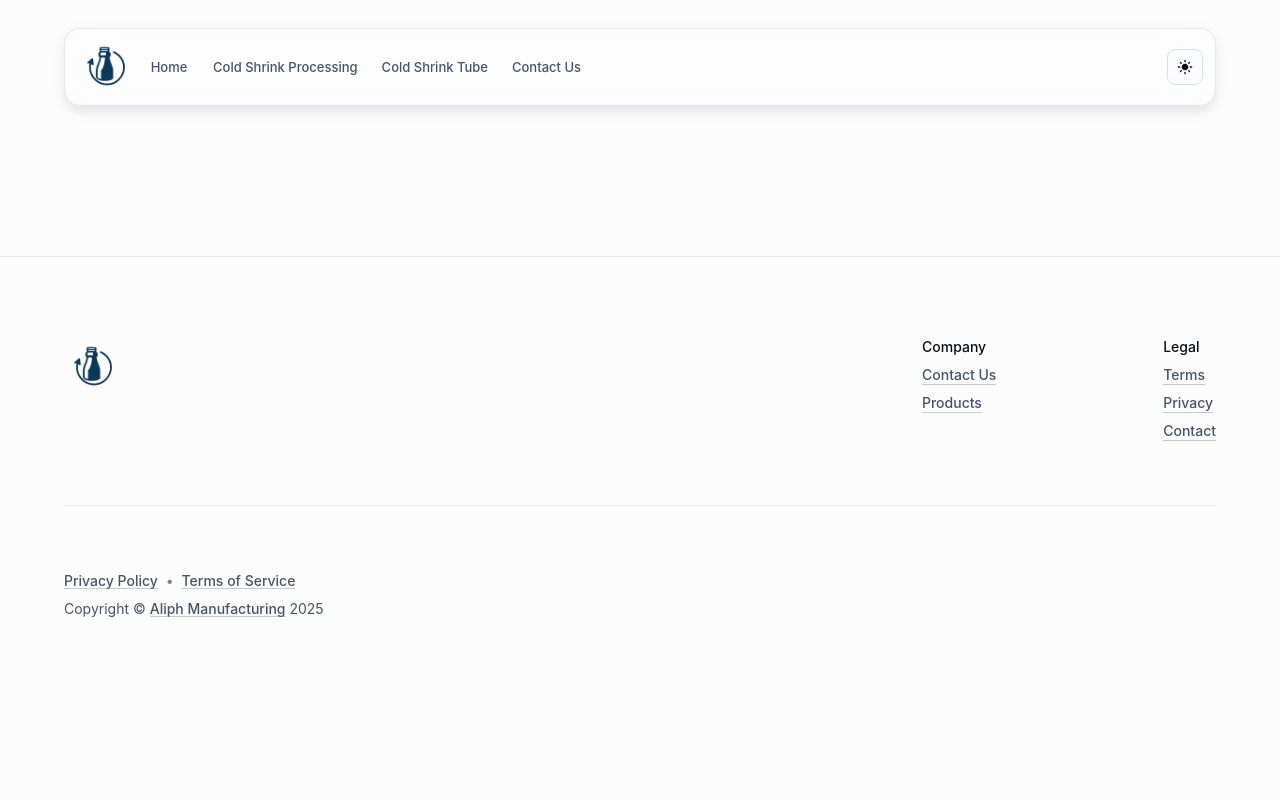
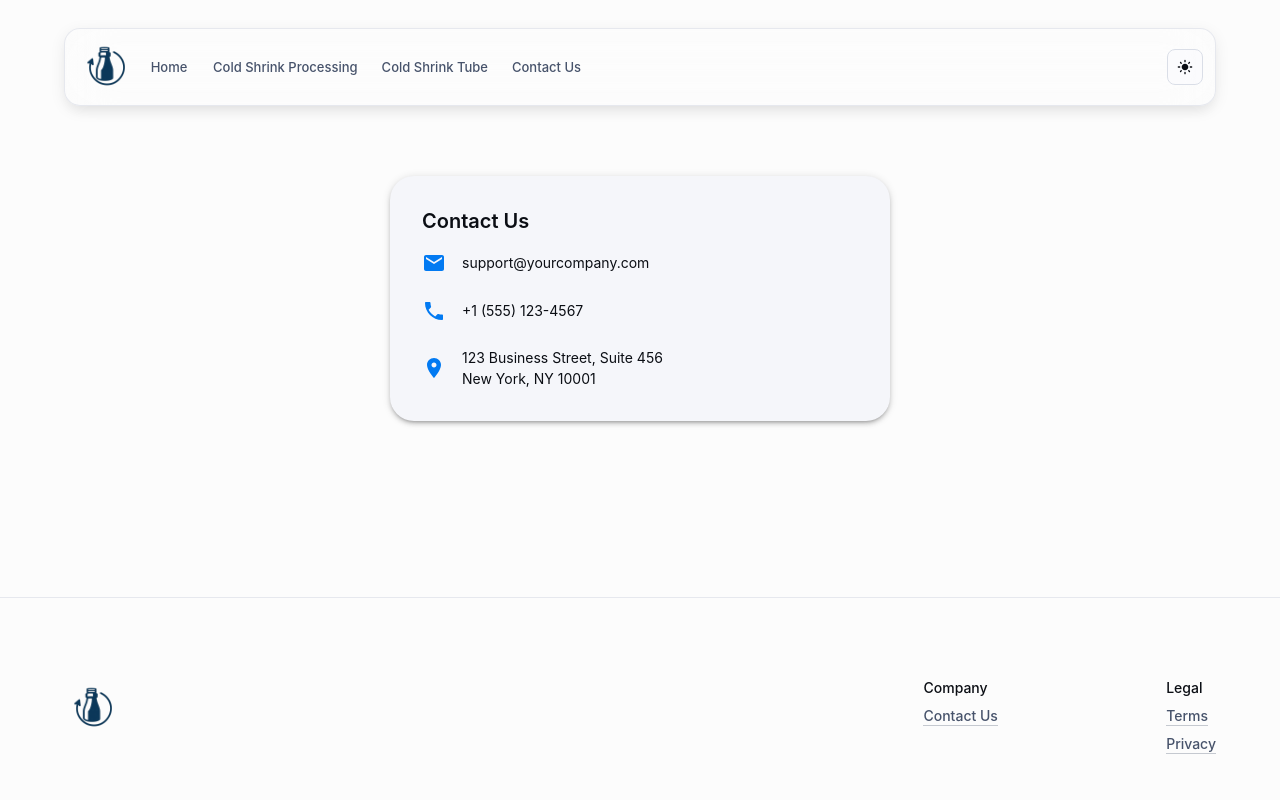
Before and after one commit to AliShahbazzz/aliph, a React (Vite) app: page /contact-us in a window 1280 px wide. Shown: the top 800 px of the page. Built offline with nearby package versions, Linux system fonts and the light colour scheme.

Commit message:
Contact us updated

```diff
--- a/src/App.tsx
+++ b/src/App.tsx
@@ -6,7 +6,15 @@ import AppTheme from "./shared-theme/AppTheme";
 import CssBaseline from "@mui/material/CssBaseline";
 import Container from "@mui/material/Container";
 import { AppAppBar, Footer } from "./components";
-import { Blog, Home, Materials, Process, Tube, ProductDetails } from "./pages";
+import {
+  Blog,
+  Home,
+  Materials,
+  Process,
+  Tube,
+  ProductDetails,
+  ContactUs,
+} from "./pages";
 import "./App.css";
 
 export const App: React.FC = () => {
@@ -27,6 +35,7 @@ export const App: React.FC = () => {
             <Route path="/tube" element={<Tube />} />
             <Route path="/blog" element={<Blog />} />
             <Route path="/product" element={<ProductDetails />} />
+            <Route path="/contact-us" element={<ContactUs />} />
           </Routes>
         </Container>
         <Footer />
--- a/src/components/Footer.tsx
+++ b/src/components/Footer.tsx
@@ -13,6 +13,7 @@ import FacebookIcon from "@mui/icons-material/GitHub";
 import LinkedInIcon from "@mui/icons-material/LinkedIn";
 import TwitterIcon from "@mui/icons-material/X";
 import { PNGS } from "../assets";
+import { useNavigate } from "react-router-dom";
 
 function Copyright() {
   return (
@@ -28,6 +29,7 @@ function Copyright() {
 }
 
 export default function Footer() {
+  const navigate = useNavigate();
   return (
     <React.Fragment>
       <Divider />
@@ -58,7 +60,12 @@ export default function Footer() {
             }}
           >
             <Box sx={{ width: { xs: "100%", sm: "60%" } }}>
-              <img src={PNGS.AliphLogo} width={60} />
+              <img
+                src={PNGS.AliphLogo}
+                width={60}
+                onClick={() => navigate("/")}
+                style={{ cursor: "pointer" }}
+              />
               {/* <Typography
                 variant="body2"
                 gutterBottom
@@ -111,12 +118,12 @@ export default function Footer() {
             {/* <Link color="text.secondary" variant="body2" href="#">
               About Us
             </Link> */}
-            <Link color="text.secondary" variant="body2" href="#">
+            <Link color="text.secondary" variant="body2" href="contact-us">
               Contact Us
             </Link>
-            <Link color="text.secondary" variant="body2" href="#">
+            {/* <Link color="text.secondary" variant="body2" href="#">
               Products
-            </Link>
+            </Link> */}
           </Box>
           {/* <Box
             sx={{
@@ -153,9 +160,6 @@ export default function Footer() {
             </Link>
             <Link color="text.secondary" variant="body2" href="#">
               Privacy
-            </Link>
-            <Link color="text.secondary" variant="body2" href="#">
-              Contact
             </Link>
           </Box>
         </Box>
--- /dev/null
+++ b/src/pages/ContactUs.tsx
@@ -0,0 +1,52 @@
+// ContactUs.tsx
+import React from "react";
+import { Box, Typography, Paper, Stack } from "@mui/material";
+import { Email, Phone, LocationOn } from "@mui/icons-material";
+
+export const ContactUs: React.FC = () => {
+  return (
+    <Box
+      sx={{
+        display: "flex",
+        justifyContent: "center",
+        alignItems: "center",
+        py: 6,
+      }}
+    >
+      <Paper
+        elevation={3}
+        sx={{
+          p: 4,
+          maxWidth: 500,
+          width: "100%",
+          borderRadius: 3,
+        }}
+      >
+        <Typography variant="h5" gutterBottom>
+          Contact Us
+        </Typography>
+
+        <Stack spacing={3} mt={2}>
+          <Box display="flex" alignItems="center" gap={2}>
+            <Email color="primary" />
+            <Typography variant="body1">support@yourcompany.com</Typography>
+          </Box>
+
+          <Box display="flex" alignItems="center" gap={2}>
+            <Phone color="primary" />
+            <Typography variant="body1">+1 (555) 123-4567</Typography>
+          </Box>
+
+          <Box display="flex" alignItems="center" gap={2}>
+            <LocationOn color="primary" />
+            <Typography variant="body1">
+              123 Business Street, Suite 456
+              <br />
+              New York, NY 10001
+            </Typography>
+          </Box>
+        </Stack>
+      </Paper>
+    </Box>
+  );
+};
--- a/src/pages/index.ts
+++ b/src/pages/index.ts
@@ -4,3 +4,4 @@ export * from "./Process";
 export * from "./Tube";
 export * from "./Blog";
 export * from "./Product";
+export * from "./ContactUs";
```
Also changed, not shown: 3 other files (tests, documents, lock files or other folders).
